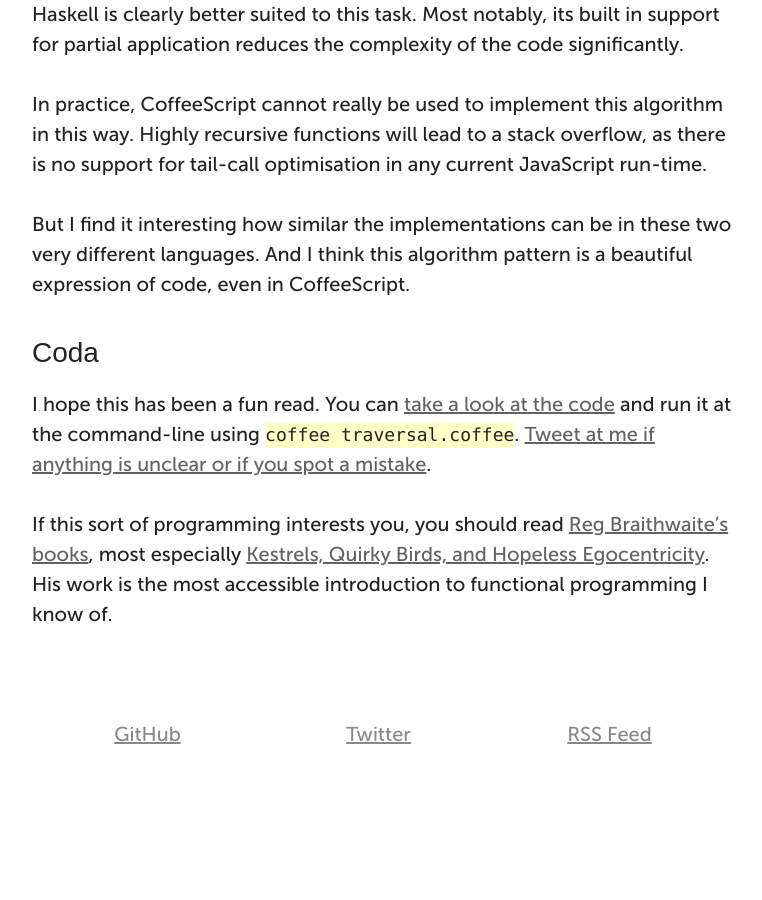
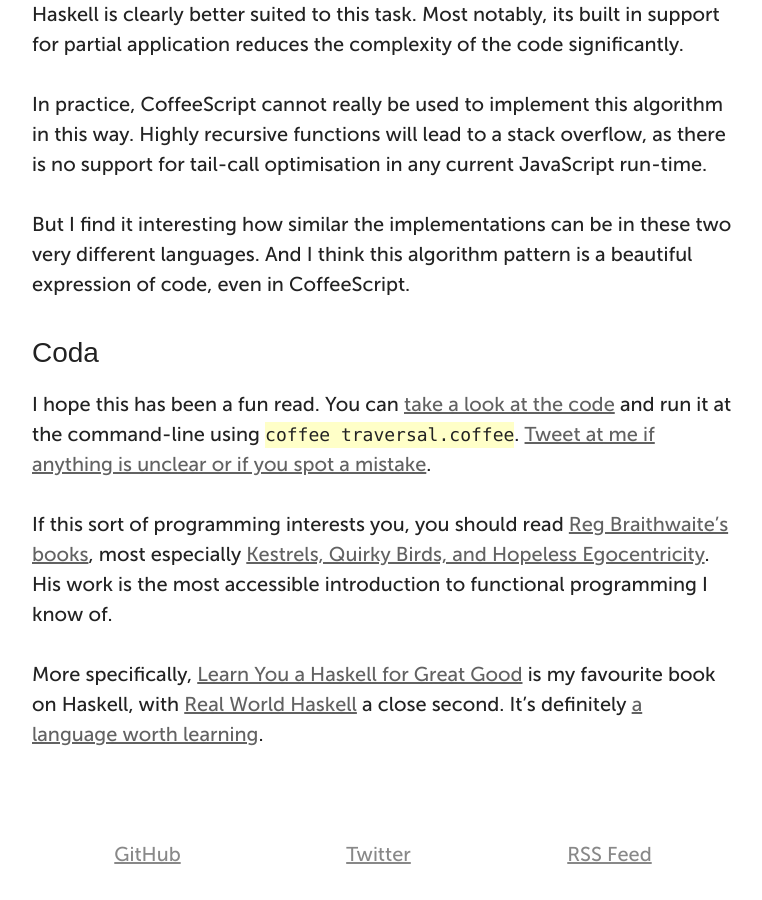
Before and after one commit to alisdair/alisdair.github.com, a Jekyll site: the page built from _posts/2013-03-05-the-inner-beauty-of-tree-traversals-in-coffeescript.md, in a window 1280 px wide and 900 px high, scrolled down 8175 px. Shown: the whole window, without its empty margins (258-1020 px from the left). Built offline with Jekyll 4.4.1, drawn with Linux system fonts in a browser that asks for light colours; some web fonts are replaced; Markdown is read by kramdown in place of the engine named in the settings; before the commit the page ends 8955 px from its top, so only the background shows below that.

Commit message:
Some links to Haskell resources.

```diff
--- a/_posts/2013-03-05-the-inner-beauty-of-tree-traversals-in-coffeescript.md
+++ b/_posts/2013-03-05-the-inner-beauty-of-tree-traversals-in-coffeescript.md
@@ -254,5 +254,10 @@ I hope this has been a fun read. You can [take a look at the code][code] and run
 
 If this sort of programming interests you, you should read [Reg Braithwaite's books][raganwald], most especially [Kestrels, Quirky Birds, and Hopeless Egocentricity][kestrels]. His work is the most accessible introduction to functional programming I know of.
 
+More specifically, [Learn You a Haskell for Great Good][learnyou] is my favourite book on Haskell, with [Real World Haskell][realworldhaskell] a close second. It's definitely [a language worth learning][beating-the-averages].
+
 [raganwald]: https://leanpub.com/u/raganwald
 [kestrels]: https://leanpub.com/combinators
+[learnyou]: http://learnyouahaskell.com/
+[realworldhaskell]: http://book.realworldhaskell.org/
+[beating-the-averages]: http://www.paulgraham.com/avg.html
```
